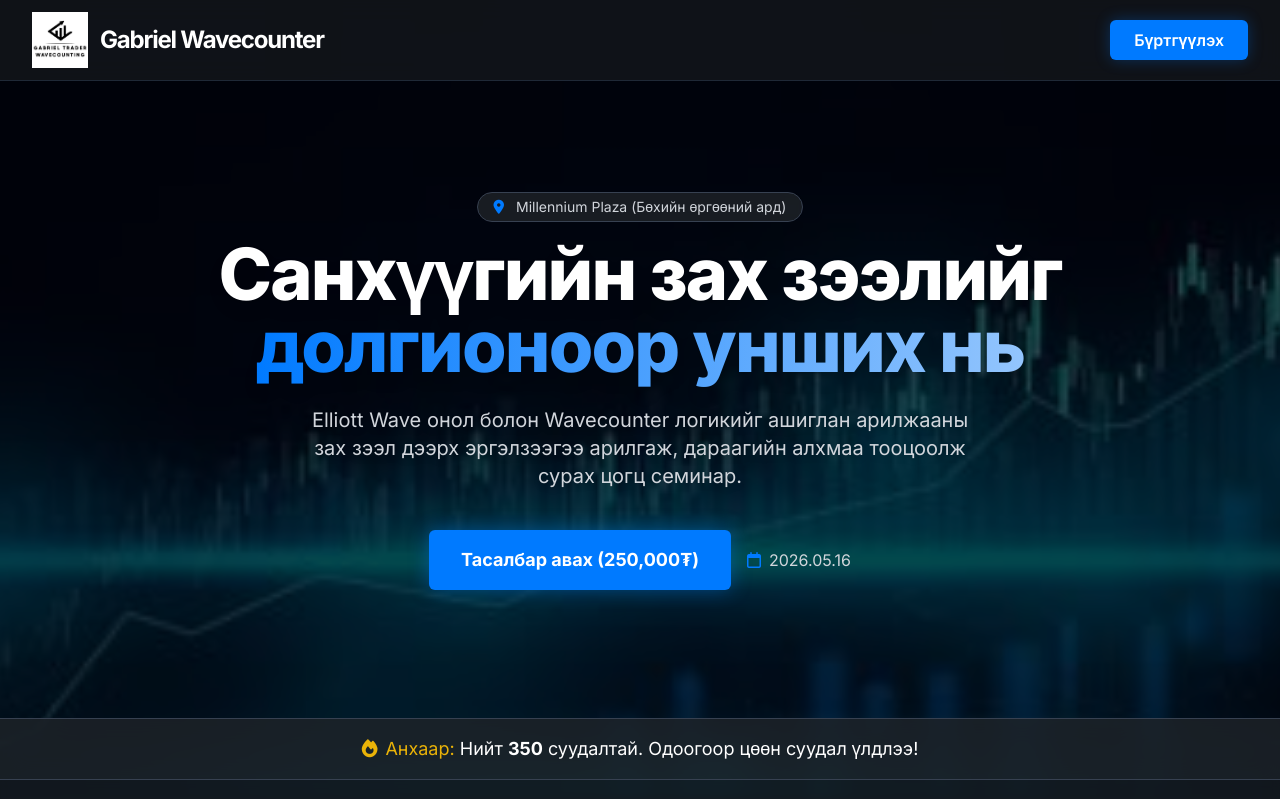
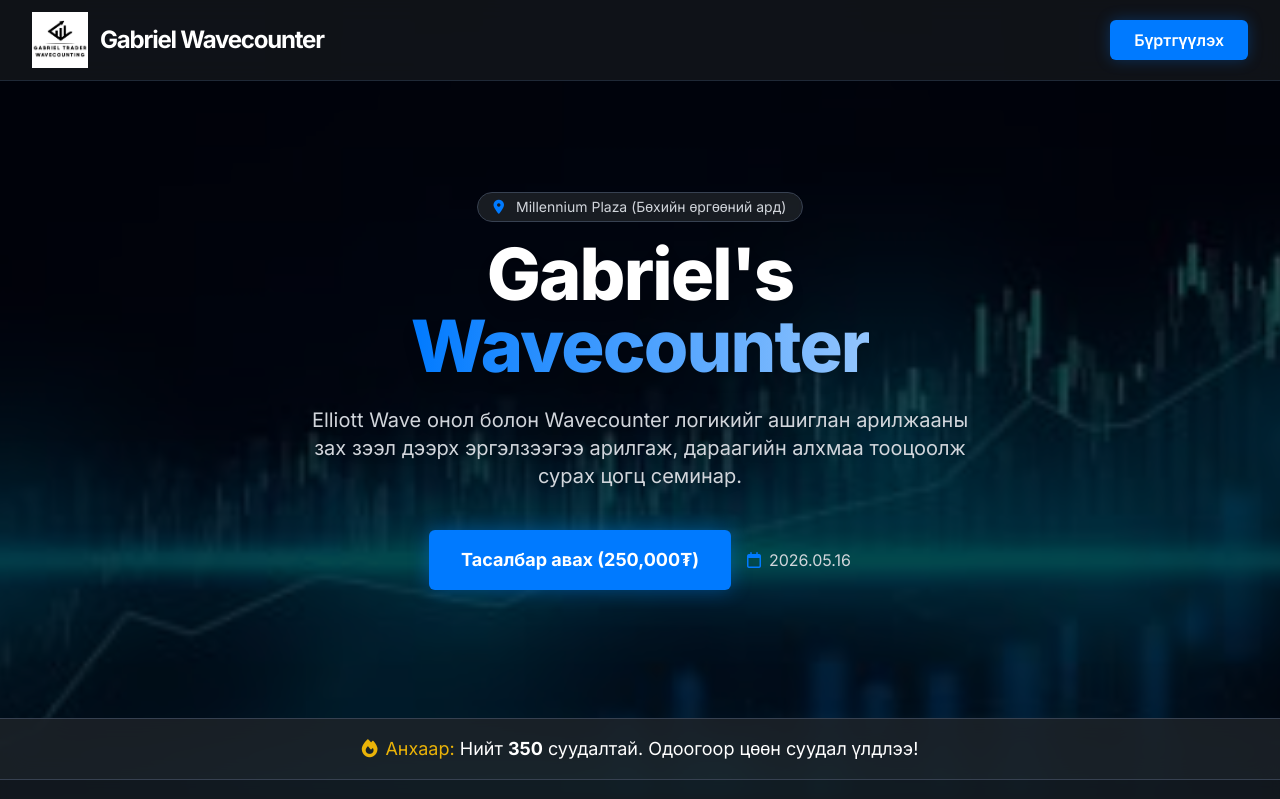
Before and after one commit to monkherdenett-eng/GabrielWeb, a Flask app: page / in a window 1280 px wide. Shown: the top 799 px of the page. Run offline with Flask 3, Linux system fonts and the light colour scheme; grey boxes labelled with a size stand in for pictures from a placeholder-image service; some libraries are stand-ins or nearby versions.

Commit message:
Update hero title to Gabriel's Wavecounter

```diff
--- a/templates/index.html
+++ b/templates/index.html
@@ -101,8 +101,8 @@
                 <i class="fa-solid fa-location-dot text-neon-500 mr-2"></i> Millennium Plaza (Бөхийн өргөөний ард)
             </div>
             <h1 class="text-3xl sm:text-5xl md:text-7xl font-extrabold tracking-tight mb-6 drop-shadow-lg">
-                Санхүүгийн зах зээлийг <br>
-                <span class="text-transparent bg-clip-text bg-gradient-to-r from-neon-500 to-blue-300">долгионоор унших нь</span>
+                Gabriel's <br>
+                <span class="text-transparent bg-clip-text bg-gradient-to-r from-neon-500 to-blue-300">Wavecounter</span>
             </h1>
             <p class="mt-4 max-w-2xl text-base sm:text-xl text-gray-300 mx-auto mb-10 drop-shadow-md">
                 Elliott Wave онол болон Wavecounter логикийг ашиглан арилжааны зах зээл дээрх эргэлзээгээ арилгаж, дараагийн алхмаа тооцоолж сурах цогц семинар.
```
